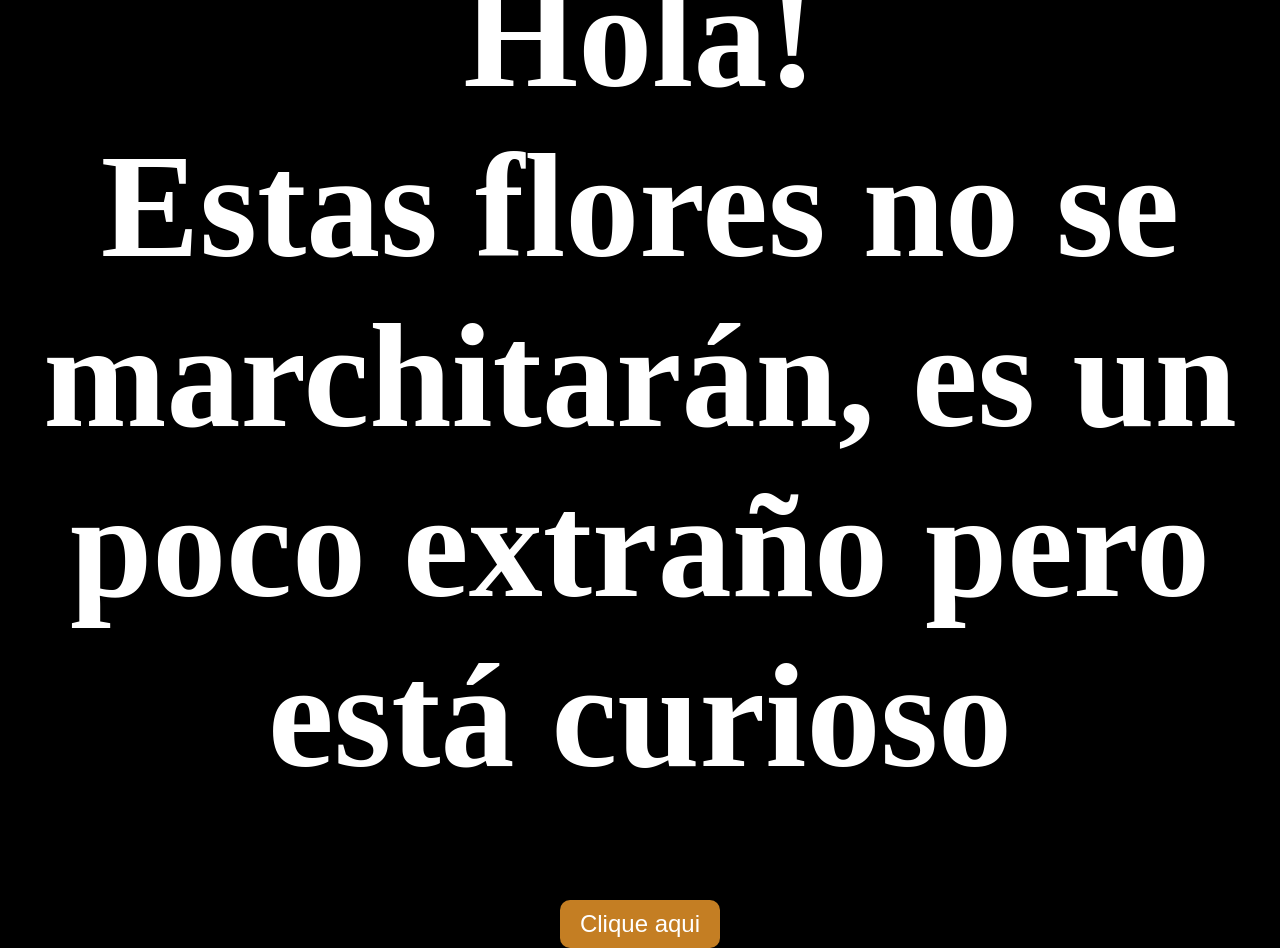
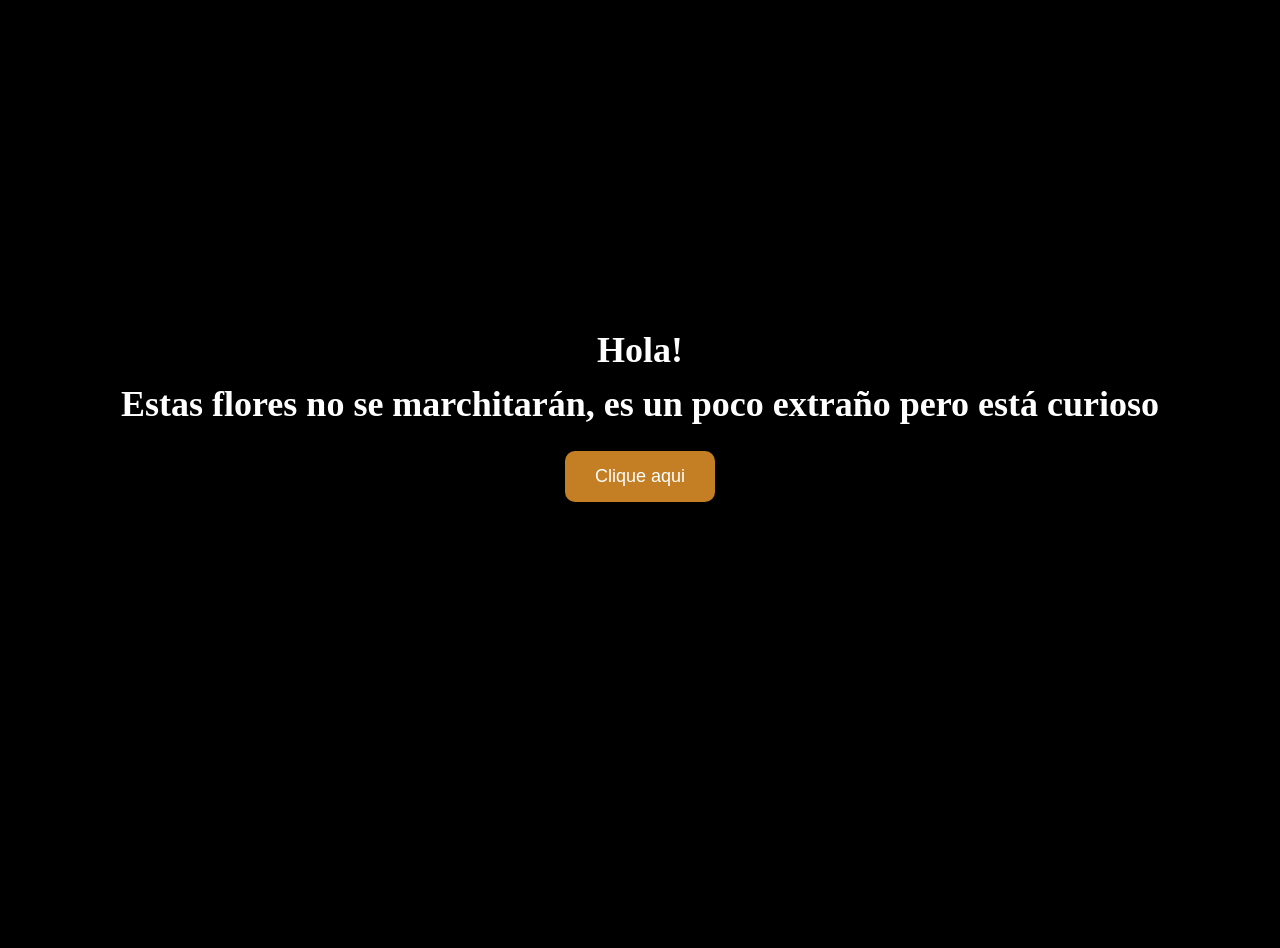
Before and after one commit to AngelManul/Flore, a plain HTML site: page index.html in a window 1280 px wide. After the commit the page ends 800 px from the top, so only its background shows below. Drawn offline with Linux system fonts and the light colour scheme.

Commit message:
secon version

```diff
--- a/styles.css
+++ b/styles.css
@@ -11,8 +11,10 @@ body {
 
 h1 {
     color: white;
-    font-size: 148px;
+    font-size: 36px; /* Ajustado para dispositivos móviles */
     text-align: center;
+    margin-bottom: 20px; /* Espacio inferior */
+    line-height: 1.5; /* Ajuste para mejorar la legibilidad */
 }
 
 button {
@@ -20,7 +22,7 @@ button {
     color: white;
     border: none;
     border-radius: 10px;
-    padding: 10px 20px;
-    font-size: 24px;
+    padding: 15px 30px; /* Ajustado para dispositivos móviles */
+    font-size: 18px; /* Ajustado para dispositivos móviles */
     cursor: pointer;
 }
```
Also changed, not shown: index.html (+1 -1 lines).
